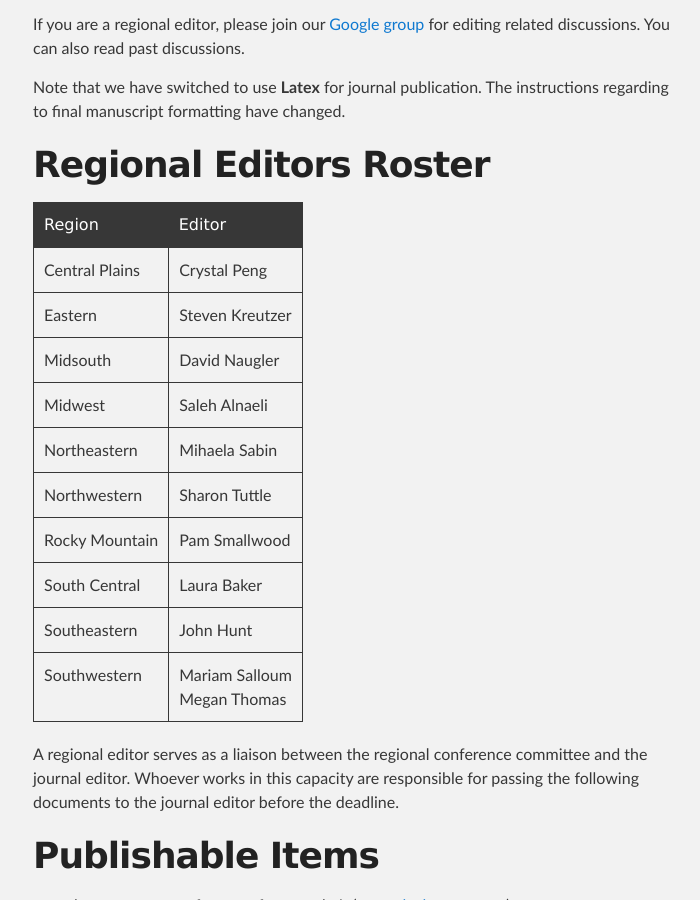
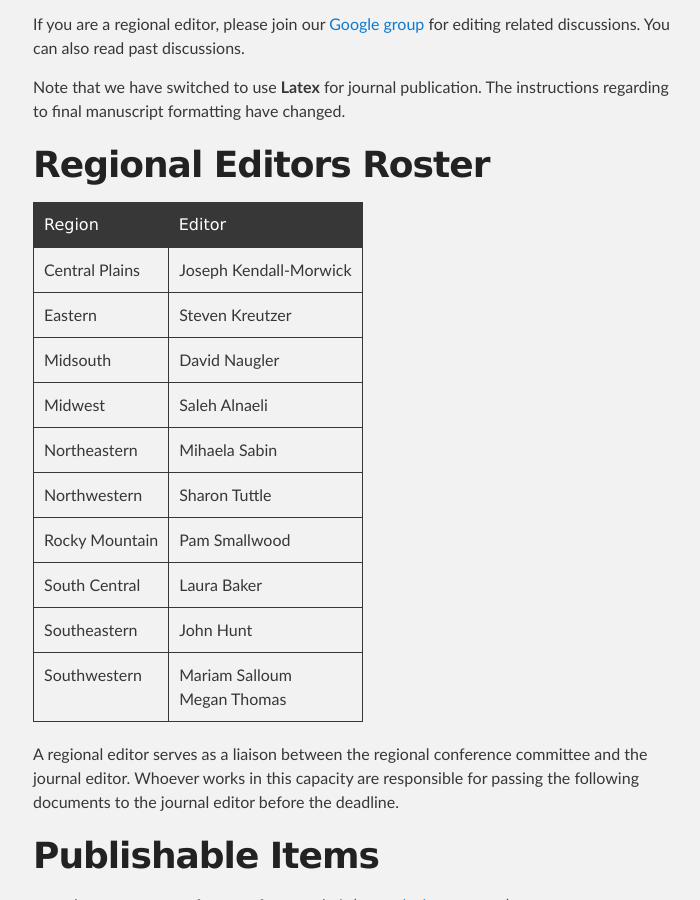
Before and after one commit to ccsc-journal/ccsc-editor, a Jekyll site: the page built from docs/editors.md, in a window 1280 px wide and 900 px high, scrolled down 414 px. Shown: the whole window, without its empty margins (287-987 px from the left). Built offline with Jekyll 4.4.1, drawn with Linux system fonts in a browser that asks for light colours.

Commit message:
update regional editor for CP

```diff
--- a/docs/editors.md
+++ b/docs/editors.md
@@ -14,7 +14,7 @@ The instructions regarding to final manuscript formatting have changed.
 
 | Region | Editor |
 |:-------|:-------|
-| Central Plains | Crystal Peng |
+| Central Plains | Joseph Kendall-Morwick |
 | Eastern | Steven Kreutzer |
 | Midsouth | David Naugler |
 | Midwest | Saleh Alnaeli |
```
